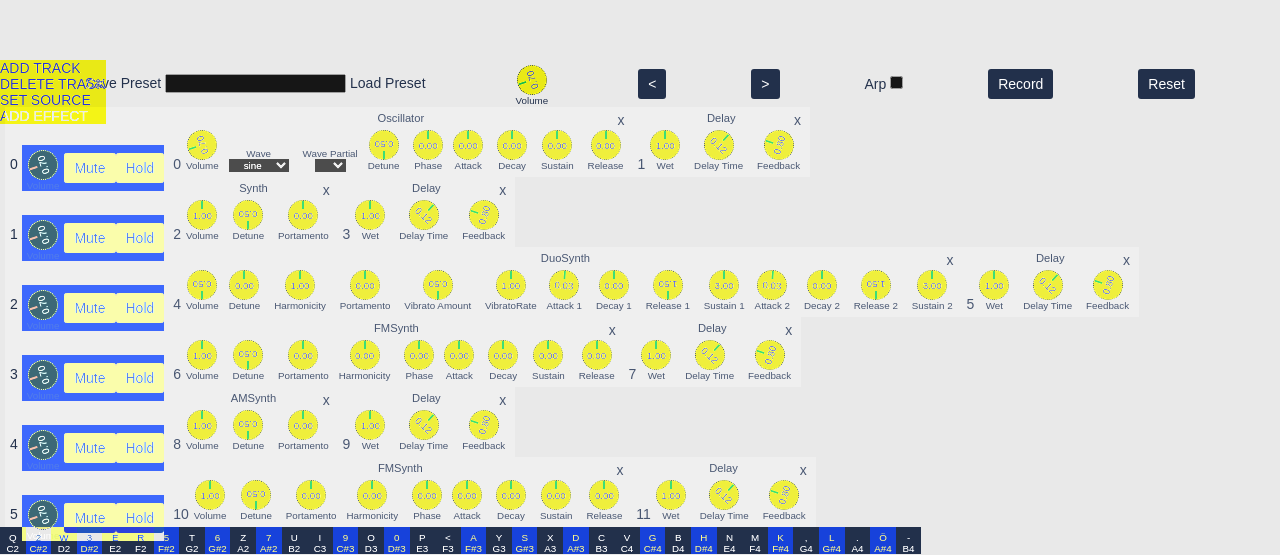
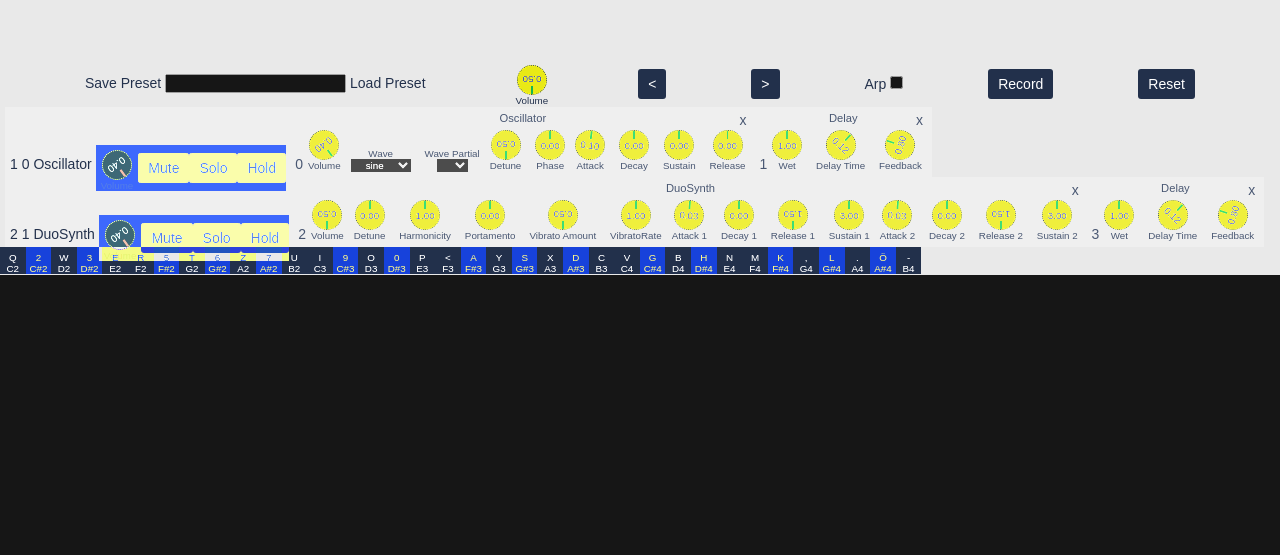
Before and after one commit to Fluqz/synthesizer, a Svelte app: page / in a window 1280 px wide. Shown: the part 740-1295 px from the top of the page. After the commit the page ends 1015 px from the top, so only its background shows below. Built offline with nearby package versions, Linux system fonts and the light colour scheme.

Commit message:
track menu

```diff
--- a/src/App.svelte
+++ b/src/App.svelte
@@ -6,13 +6,12 @@
     import { onMount } from 'svelte';
     import Synthesizer from './app/view/Synthesizer.svelte'
 
-    import * as P5 from 'p5'
-
     import { Synthesizer as Synth } from './app/synthesizer'
     import { Storage } from './app/core/storage'
     import { G } from './app/core/globals'
 
     import { Visuals } from './app/p5/visual'
+    import { Track } from './app/track';
 
     // Create Synthesizer
     let synthesizer = G.synthesizer = new Synth()
@@ -22,7 +21,7 @@
         G.w = window.innerWidth
         G.h = window.innerHeight
 
-        Visuals.moireShader()
+        // Visuals.moireShader()
 
     })
 
@@ -74,7 +73,26 @@
         synthesizer.dispose()
     }
 
-    serializeIn(Storage.load())
+    // serializeIn(Storage.load())
+
+
+
+    const addTrack = (e) => {
+
+        console.log('add')
+
+        synthesizer.addTrack(new Track(synthesizer, Synth.nodes.sources.Oscillator()))
+
+        synthesizer = synthesizer
+    }
+
+    const removeTrack = (e) => {
+
+        synthesizer.removeTrack(e.detail)
+
+        synthesizer = synthesizer
+    }
+
 
 </script>
 
@@ -83,7 +101,7 @@
 
 
 
-<Synthesizer synthesizer={synthesizer} tracks={synthesizer.tracks} />
+<Synthesizer synthesizer={synthesizer} tracks={synthesizer.tracks} on:add={addTrack} on:remove={removeTrack}/>
 
 
 
--- a/src/app/nodes/node.ts
+++ b/src/app/nodes/node.ts
@@ -99,6 +99,7 @@ export class Node implements ISerialize {
 
     /** Connects this Nodes Output to [e]'s Input */
     connect(n: Node | Tone.ToneAudioNode) {
+        console.log('node CONNECT', this.name)
 
         if(!n) return
 
@@ -116,20 +117,32 @@ export class Node implements ISerialize {
 
         if(!nodes.length || nodes.length == 0) return // this.connect(nodes)
 
-        // this.connect(nodes[0])
+        this.output.connect(nodes[0] instanceof Node ? nodes[0].input : nodes[0])
 
-        let n1: Tone.ToneAudioNode
-        let n2: Tone.ToneAudioNode
+        let lastNode: Tone.ToneAudioNode = nodes[0] instanceof Node ? nodes[0].output : nodes[0]
 
-        for(let i = 0; i < nodes.length - 1; i++) {
+        nodes.shift()
 
-            n1 = (nodes[i] instanceof Node ? nodes[i].output : nodes[i]) as Tone.ToneAudioNode
-            n2 = (nodes[i + 1] instanceof Node ? nodes[i + 1].output : nodes[i + 1]) as Tone.ToneAudioNode
+        // console.log('chain', this.output.name, 'to', lastNode.name)
 
-            n1.connect(n2)
+        for(let n of nodes) {
+
+            if(n instanceof Node) {
+
+                // console.log('chain Node', lastNode.name, 'to', n.name)
+
+                lastNode.connect(n.input)
+                lastNode = n.output
+            }
+            else {
+
+                // console.log('chain ToneNode', lastNode.name, 'to', n.name)
+
+                lastNode.connect(n)
+                lastNode = n
+            }
         }
     }
-
     delete() {
 
         this.onDelete.next(this)
--- a/src/app/nodes/source/am-synth.ts
+++ b/src/app/nodes/source/am-synth.ts
@@ -1,5 +1,6 @@
 import * as Tone from 'tone'
 import { Instrument } from './instrument';
+import { Synthesizer } from '../../synthesizer';
 import { InputType } from '../node';
 
 
@@ -15,6 +16,14 @@ export class AMSynth extends Instrument {
     _detune: number
     /** Offset of the wave */
     _portamento: number
+
+    _sampleTime: number
+    _attack: number
+    _decay: number
+    _sustain: number
+    _release: number
+    _phase: number
+    _harmonicity: number
 
     /** freq, detune, volume, waveform,  */
     constructor(options? = {}) {
@@ -34,9 +43,25 @@ export class AMSynth extends Instrument {
         this.portamento = options.portamento ? options.portamento : 0
 
 
-        this.props.set('volume', { type: InputType.KNOB, name: 'Volume', get: () =>  this.volume })
-        this.props.set('detune', { type: InputType.KNOB, name: 'Detune', get: () =>  this.detune })
-        this.props.set('portamento', { type: InputType.KNOB, name: 'Portamento', get: () =>  this.portamento })
+        console.log(this.synth)
+
+        this.props.set('volume', { type: InputType.KNOB, name: 'Volume', get: () =>  this.volume, set: (v) => this.volume = v })
+        this.props.set('detune', { type: InputType.KNOB, name: 'Detune', get: () =>  this.detune, set: (v) => this.detune = v })
+        this.props.set('portamento', { type: InputType.KNOB, name: 'Portamento', get: () =>  this.portamento, set: (v) => this.portamento = v })
+
+        // this.props.set('sampleTime', { type: InputType.KNOB, name: 'sampleTime', get: () =>  this.sampleTime, set: (v) => this.sampleTime = v })
+
+        // this.props.set('wave', { type: InputType.DROPDOWN, name: 'Wave', get: () => this.wave, set: (v:string) => this.wave = v, options: ['triangle', 'sine', 'square', 'sawtooth'], group: 1 })
+        // this.props.set('wavePartial', { type: InputType.DROPDOWN, name: 'Wave Partial', get: () => this.wavePartial, set: (v:string) => this.wavePartial = v, options: ['', 1, 2, 3, 4, 5, 6, 7, 8, 9, 10, 11, 12, 13, 14, 15, 16, 17, 18, 19, 20, 21, 22, 23, 24, 25, 26, 27, 28, 29, 30, 31, 32], group: 1 })
+
+        this.props.set('harmonicity', { type: InputType.KNOB, name: 'Harmonicity', get: () => this.harmonicity, set: (v:number) => this.harmonicity = v, min: 0, max: 5, group: 2 })
+
+        this.props.set('phase', { type: InputType.KNOB, name: 'Phase', get: () => this.phase, set: (v:number) => this.phase = v, group: 2 })
+
+        this.props.set('attack', { type: InputType.KNOB, name: 'Attack', get: () => this.attack, set: (v:number) => this.attack = v, min: 0, max: 5, group: 4 })
+        this.props.set('decay', { type: InputType.KNOB, name: 'Decay', get: () => this.decay, set: (v:number) => this.decay = v, min: 0, max: 5, group: 4 })
+        this.props.set('sustain', { type: InputType.KNOB, name: 'Sustain', get: () => this.sustain, set: (v:number) => this.sustain = v, min: 0, max: 5, group: 4 })
+        this.props.set('release', { type: InputType.KNOB, name: 'Release', get: () => this.release, set: (v:number) => this.release = v, min: 0, max: 5, group: 4 })
     }
 
     set volume(v: number) {
@@ -45,6 +70,21 @@ export class AMSynth extends Instrument {
         this.gain.gain.setValueAtTime(this.volume, Tone.now())
     }
     get volume() { return this._volume }
+
+    // set sampleTime(v: number) {
+
+    //     this._sampleTime = v
+    //     this.synth.set({ sampleTime: this._sampleTime })
+    // }
+    // get sampleTime() { return this._sampleTime }
+
+
+    set harmonicity(d: number) {
+        this._harmonicity = d
+        this.synth.set({ harmonicity: this._harmonicity })
+    }
+    get harmonicity() { return this._harmonicity }
+
 
 
     set detune(d: number) {
@@ -60,6 +100,46 @@ export class AMSynth extends Instrument {
         this._portamento = p
         this.synth.set({ portamento: this._portamento })
     }
+
+    get phase() { return this._phase }
+    set phase(d) {
+
+        this._phase = d
+        this.synth.set({ phase: this._phase })
+    }
+
+    get attack() { return this._attack }
+    set attack(d) {
+
+        this._attack = d
+        this.synth.set({ envelope: { attack: this._attack } })
+    }
+    get decay() { return this._decay }
+    set decay(d) {
+
+        this._decay = d
+        this.synth.set({ envelope: { decay: this._decay } })
+    }
+
+    get sustain() { return this._sustain }
+    set sustain(d) {
+
+        this._sustain = d
+        this.synth.set({ envelope: { sustain: this._sustain } })
+    }
+
+    get release() { return this._release }
+    set release(d) {
+
+        this._release = d
+        this.synth.set({ envelope: { release: this._release } })
+    }
+
+
+
+
+
+
 
     triggerNote(note: string) {
 
--- a/src/app/nodes/source/duo-synth.ts
+++ b/src/app/nodes/source/duo-synth.ts
@@ -28,6 +28,8 @@ export class DuoSynth extends Instrument {
         this.polySynth.connect(this.gain)
 
         this.output = this.gain
+
+        this.input = null
 
 
         this.props.set('volume', { type: InputType.KNOB, name: 'Volume', get: () => { return this.volume }, set: (v: number) => { this.volume = v }, min: 0, max: 1, group: 0 })
@@ -111,6 +113,15 @@ export class DuoSynth extends Instrument {
         this.output.connect(n instanceof Node ? n.input : n)
     }
 
+    chain(nodes: Node[] | Tone.ToneAudioNode[]) {
+
+        // this.polySynth.connect(this.gain)
+
+        // this.output = this.gain
+
+        super.chain(nodes)
+    }
+
     disconnect(n?: Node | Tone.ToneAudioNode): void {
 
         if(n == undefined) {
--- a/src/app/nodes/source/oscillator.ts
+++ b/src/app/nodes/source/oscillator.ts
@@ -57,9 +57,11 @@ export class Oscillator extends Instrument {
 
         this.isPlaying = false
 
-        this.volume = volume ? volume : .7
+        this.volume = volume ? volume : .4
         this.frequency = frequency ? frequency : 1
         this.detune = detune ? detune : .5
+
+
 
         this.props.set('volume', { type: InputType.KNOB, name: 'Volume', get: () => this.volume, set: (v:number) => this.volume = v, group: 0 })
 
@@ -69,10 +71,10 @@ export class Oscillator extends Instrument {
         this.props.set('detune', { type: InputType.KNOB, name: 'Detune', get: () => this.detune, set: (v:number) => this.detune = v, group: 2 })
         this.props.set('phase', { type: InputType.KNOB, name: 'Phase', get: () => this.phase, set: (v:number) => this.phase = v, group: 2 })
 
-        this.props.set('attack', { type: InputType.KNOB, name: 'Attack', get: () => this.attack, set: (v:number) => this.attack = v, group: 4 })
-        this.props.set('decay', { type: InputType.KNOB, name: 'Decay', get: () => this.decay, set: (v:number) => this.decay = v, group: 4 })
-        this.props.set('sustain', { type: InputType.KNOB, name: 'Sustain', get: () => this.sustain, set: (v:number) => this.sustain = v, group: 4 })
-        this.props.set('release', { type: InputType.KNOB, name: 'Release', get: () => this.release, set: (v:number) => this.release = v, group: 4 })
+        this.props.set('attack', { type: InputType.KNOB, name: 'Attack', get: () => this.attack, set: (v:number) => this.attack = v, min: .1, max: 5, group: 4 })
+        this.props.set('decay', { type: InputType.KNOB, name: 'Decay', get: () => this.decay, set: (v:number) => this.decay = v, min: 0, max: 5, group: 4 })
+        this.props.set('sustain', { type: InputType.KNOB, name: 'Sustain', get: () => this.sustain, set: (v:number) => this.sustain = v, min: 0, max: 1, group: 4 })
+        this.props.set('release', { type: InputType.KNOB, name: 'Release', get: () => this.release, set: (v:number) => this.release = v, min: 0, max: 5, group: 4 })
     }
 
     get frequency() { return this._frequency }
@@ -185,6 +187,43 @@ export class Oscillator extends Instrument {
         this.output.connect(n instanceof Node ? n.input : n)
     }
 
+    chain(nodes: Node[] | Tone.ToneAudioNode[]) {
+
+        if(!nodes.length || nodes.length == 0) return // this.connect(nodes)
+
+        this.osc.connect(this.envelope)
+
+        this.envelope.connect(this.gain)
+
+        this.output = this.gain
+
+        this.output.connect(nodes[0] instanceof Node ? nodes[0].input : nodes[0])
+
+        let lastNode: Tone.ToneAudioNode = nodes[0] instanceof Node ? nodes[0].output : nodes[0]
+
+        nodes.shift()
+
+        // console.log('chain', this.output.name, 'to', lastNode.name)
+
+        for(let n of nodes) {
+
+            if(n instanceof Node) {
+
+                // console.log('chain Node', lastNode.name, 'to', n.name)
+
+                lastNode.connect(n.input)
+                lastNode = n.output
+            }
+            else {
+
+                // console.log('chain ToneNode', lastNode.name, 'to', n.name)
+
+                lastNode.connect(n)
+                lastNode = n
+            }
+        }
+    }
+
     disconnect(n?: Node | Tone.ToneAudioNode<ToneWithContextOptions>): void {
 
         if(n == undefined) {
--- a/src/app/synthesizer.ts
+++ b/src/app/synthesizer.ts
@@ -171,7 +171,7 @@ export class Synthesizer implements ISerialize {
     constructor() {
 
         // Synthesizer Volume
-        this.volume = .7
+        this.volume = .5
         this.octave = 2
 
         this.gain = new Tone.Gain(this.volume)
@@ -206,12 +206,13 @@ export class Synthesizer implements ISerialize {
 
 
         this.tracks = []
-        this.addTrack(new Track(Synthesizer.nodes.sources.Oscillator()))
-        this.addTrack(new Track(Synthesizer.nodes.sources.Synth()))
-        this.addTrack(new Track(Synthesizer.nodes.sources.DuoSynth()))
-        this.addTrack(new Track(Synthesizer.nodes.sources.FMSynth()))
-        this.addTrack(new Track(Synthesizer.nodes.sources.AMSynth()))
-        this.addTrack(new Track(Synthesizer.nodes.sources.FMSynth()))
+        this.addTrack(new Track(this, Synthesizer.nodes.sources.Oscillator()))
+        // this.addTrack(new Track(this, Synthesizer.nodes.sources.Synth()))
+        this.addTrack(new Track(this, Synthesizer.nodes.sources.DuoSynth()))
+        // this.addTrack(new Track(this, Synthesizer.nodes.sources.FMSynth()))
+        // this.addTrack(new Track(this, Synthesizer.nodes.sources.AMSynth()))
+
+        // this.addTrack(new Track(this, Synthesizer.nodes.sources.FMSynth()))
 
         this.presetManager = new PresetManager(this)
 
@@ -223,8 +224,6 @@ export class Synthesizer implements ISerialize {
         this.onAddNode = new RxJs.Subject()
         this.onRemoveNode = new RxJs.Subject()
     }
-
-
 
     /** Set Master Volume */
     setVolume(v) {
@@ -249,16 +248,15 @@ export class Synthesizer implements ISerialize {
     }
 
     /** Add a instrument to the synthesizer. */
-    addTrack(track: Track, instrument?: Instrument) {
+    addTrack(track: Track) {
 
         this.stopAll()
-
-        if(track == undefined) track = new Track(instrument)
-        else if(instrument != undefined) track.instrument = instrument
 
         if(this.tracks.indexOf(track) == -1) this.tracks.push(track)
 
         track.connect(this.gain)
+
+        console.log('ADD TRACK', this.tracks.length)
     }
 
     removeTrack(track: Track) {
@@ -482,7 +480,7 @@ export class Synthesizer implements ISerialize {
 
             for(let t of o.tracks) {
 
-                let track = new Track()
+                let track = new Track(this)
                 track.serializeIn(t)
                 this.addTrack(track)
             }
--- a/src/app/track.ts
+++ b/src/app/track.ts
@@ -17,11 +17,13 @@ export class Track implements ISerialize {
 
     public id: number
 
+    public synthesizer: Synthesizer
+
     /** ToneJs Gain Node used for the track */
     public gain: Tone.Gain
 
     /** Volume property */
-    private _volume: number
+    private _volume: number = .4
 
     /** Instrument used */
     public instrument: Instrument
@@ -32,21 +34,27 @@ export class Track implements ISerialize {
     /** Mute this track */
     public isMuted: boolean
 
+    /** Mute this track */
+    public isSolo: boolean
+
     /** When enabled, the current instrument with current note/chord is played endlessly. */
     private _holdEnabled: boolean
 
     /** Allow arpegiator to play this tracks instrument. */
     public arpEnabled: boolean
 
-    constructor(instrument?: Instrument) {
+    constructor(synthesizer: Synthesizer, instrument?: Instrument) {
 
         this.id = Track.count++
 
-        this._volume = .7
+        this.synthesizer = synthesizer
+
+        this._volume = .4
         this.nodes = []
         this.instrument = instrument
         this.gain = new Tone.Gain(this._volume)
         this.isMuted = false
+        this.isSolo = false
         this._holdEnabled = false
 
         if(instrument) {
@@ -58,6 +66,8 @@ export class Track implements ISerialize {
         // this.addNode(Synthesizer.nodes.effects.Tremolo())
         this.addNode(Synthesizer.nodes.effects.Delay())
     }
+
+    get number() { return this.synthesizer ? this.synthesizer.tracks.indexOf(this) + 1 : -1 }
 
     setInstrument(instrument: Instrument) {
 
@@ -87,6 +97,21 @@ export class Track implements ISerialize {
 
         if(this.isMuted) this.gain.gain.setValueAtTime(0, Tone.now())
         else this.gain.gain.setValueAtTime(this.volume, Tone.now())
+    }
+
+    solo(s: boolean) {
+
+        this.isSolo = s === true ? true : false
+
+        for(let t of this.synthesizer.tracks) {
+
+            if(t === this) this.mute(!s)
+            else if(t.isSolo) continue
+            else t.mute(s)
+        }
+
+        // if(this.isSolo) this.gain.gain.setValueAtTime(0, Tone.now())
+        // else this.gain.gain.setValueAtTime(this.volume, Tone.now())
     }
 
     get holdEnabled() { return this._holdEnabled }
@@ -129,34 +154,25 @@ export class Track implements ISerialize {
     /** Connects all nodes in a chain */
     connectNodes() {
 
+
         if(this.instrument) {
 
             this.instrument.disconnect()
 
-            const nodes: Tone.ToneAudioNode[] = []
+            console.log('Connect Nodes', this.id, this.nodes)
 
-            nodes.push(this.instrument.output)
+            const nodes = []
 
             for(let n of this.nodes) {
 
-                nodes.push(n.input)
-                n.disconnect()
-
-                if(n.input != n.output) nodes.push(n.output)
+                nodes.push(n)
             }
 
             nodes.push(this.gain)
 
+            console.log('NODES', nodes)
+
             this.instrument.chain(nodes)
-
-            // for(let i = 0; i < nodes.length - 1; i++) {
-
-            //     console.log('nodes', i, i+1, nodes.length)
-
-            //     nodes[i].connect(nodes[i+1])
-            // }
-
-            // this.instrument.output.connect(this.gain)
         }
     }
 
--- a/src/app/view/Synthesizer.svelte
+++ b/src/app/view/Synthesizer.svelte
@@ -12,6 +12,7 @@
 
     import { Track as _Track } from '../track'
     import { Synthesizer } from '../synthesizer'
+    import { Vec2 } from '../core/math';
 
     export let synthesizer: Synthesizer
 
@@ -148,11 +149,40 @@
         //     }
         // }
     }
+
+
+
+    /** Menu */
+
+    let isMenuOpen = false
+    let mousePosition: Vec2 = new Vec2()
+    let selectedTrack: _Track
+
+
+    const onClick = (e, track: _Track) => {
+
+        e.stopPropagation()
+
+        const ct = e.currentTarget
+
+        const client = e.currentTarget.getBoundingClientRect()
+
+        console.log('rect',client)
+
+        mousePosition.set(client.x , client.y)
+
+        selectedTrack = track
+
+        isMenuOpen = selectedTrack ? true : false
+    }
+
+
+
 </script>
 
 
 
-<div class="synthesizer">
+<div class="synthesizer" on:click={(e) => onClick(e, undefined)}>
 
     <div class="synthesizer-menu">
 
@@ -205,13 +235,17 @@
 
     <div class="mixer">
 
-        <TrackMenu synthesizer={synthesizer} track={currentTrack} />
+        {#if isMenuOpen }
 
-        <div class="tracks">
+            <TrackMenu track={selectedTrack} position={mousePosition} on:add on:remove/>
+
+        {/if}
+
+        <div class="tracks" >
 
             {#each tracks as track}
 
-                <div class="track" on:click={() => {currentTrack = track}}>
+                <div class="track-wrapper" on:click={(e) => onClick(e, track)}>
 
                     <Track track={track} instrument={track.instrument} nodes={track.nodes} />
 
@@ -301,4 +335,11 @@
     background-color: red;
 }
 
+.track-wrapper {
+
+    position: relative;
+
+    display: inline-block;
+}
+
 </style>
--- a/src/app/view/Track.svelte
+++ b/src/app/view/Track.svelte
@@ -15,10 +15,10 @@
     export let instrument: Instrument
     export let nodes: _Node[]
 
-    onMount(() => {
-    })
 
-    const changeVolume = (e) => {
+    onMount(() => {})
+
+    const onVolumeChange = (e) => {
 
         track.volume = e.detail
         track = track
@@ -26,25 +26,29 @@
 
     const onMute = (e) => {
 
-        console.log('track', track.id)
+        track.mute(!track.isMuted)
+        track.isMuted = track.isMuted
+    }
 
-        track.mute(!track.isMuted)
-        track = track
+    const onSolo = (e) => {
+
+        track.solo(!track.isSolo)
+        track.isSolo = track.isSolo
     }
 
     const onHold = (e) => {
 
-        track = track
+
     }
-
 
 
 </script>
 
 
+
 <div class="track">
 
-    { track.id }
+    { track.number } { track.id } { track.instrument.name }
 
     <div class="track-options">
 
@@ -53,12 +57,17 @@
         value={track.volume}
         min={0}
         max={1}
-        on:onChange={changeVolume} />
+        on:onChange={onVolumeChange} />
 
         <div
             on:click={onMute}
             class="btn"
             class:active={track.isMuted}>Mute</div>
+
+        <div
+            on:click={onSolo}
+            class="btn"
+            class:active={track.isSolo}>Solo</div>
 
         <div
             on:click={onHold}
@@ -85,6 +94,8 @@
 
     display: inline-block;
 
+    position: relative;
+
     height: 70px;
 
     padding: 5px;
--- a/src/app/view/TrackMenu.svelte
+++ b/src/app/view/TrackMenu.svelte
@@ -6,45 +6,30 @@
     import { createEventDispatcher } from "svelte";
 
 
-    import { Synthesizer } from "../synthesizer";
     import { Track } from "../track";
+    import type { Vec2 } from "../core/math";
 
-    export let synthesizer: Synthesizer
     export let track: Track
+    export let position: Vec2
 
     const dispatch = createEventDispatcher()
 
-    $: synthesizer
 
     const add = () => {
 
-        console.log('add track')
-        synthesizer.addTrack(getNewTrack())
-
-        synthesizer = synthesizer
-
-        dispatch('update')
+        dispatch('add')
     }
 
     const remove = () => {
 
-        console.log('remove track')
-        synthesizer.removeTrack(track)
-
-        synthesizer = synthesizer
-
-        dispatch('update')
-    }
-    const getNewTrack = () => {
-
-        return new Track()
+        dispatch('remove', track)
     }
 
 </script>
 
 
 
-<div class="track-menu">
+<div class="track-menu" style={'top:' + 0 + 'px;left:' + position.x + 'px'}>
 
     <div class="category">
 
@@ -90,7 +75,8 @@
 
     background-color: blue;
 
-    mix-blend-mode: color;
+    position: relative;
+    mix-blend-mode: normal;
 
     z-index: 10;
 }
```
Also changed, not shown: 1 other file (tests, documents, lock files or other folders).
